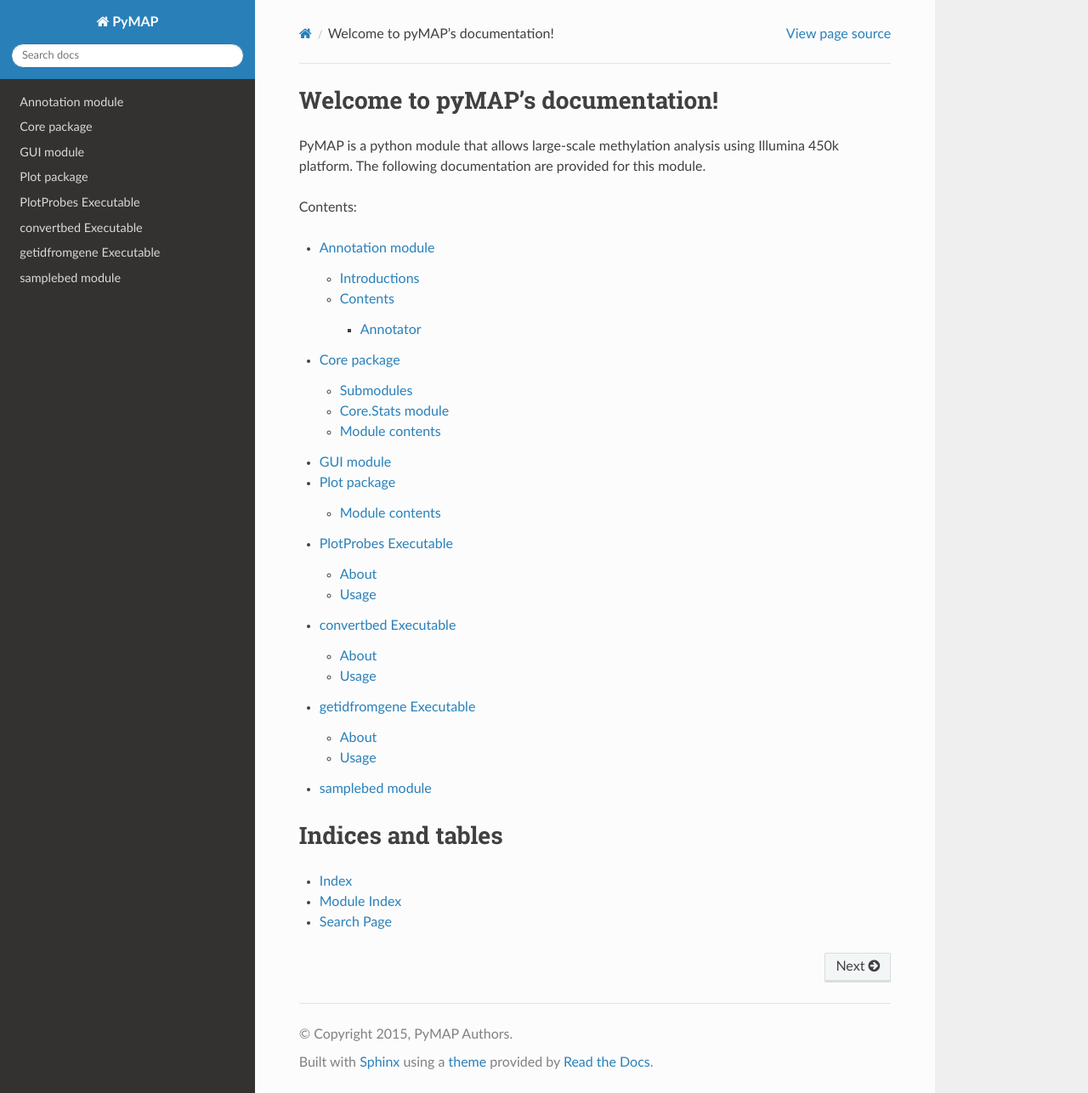
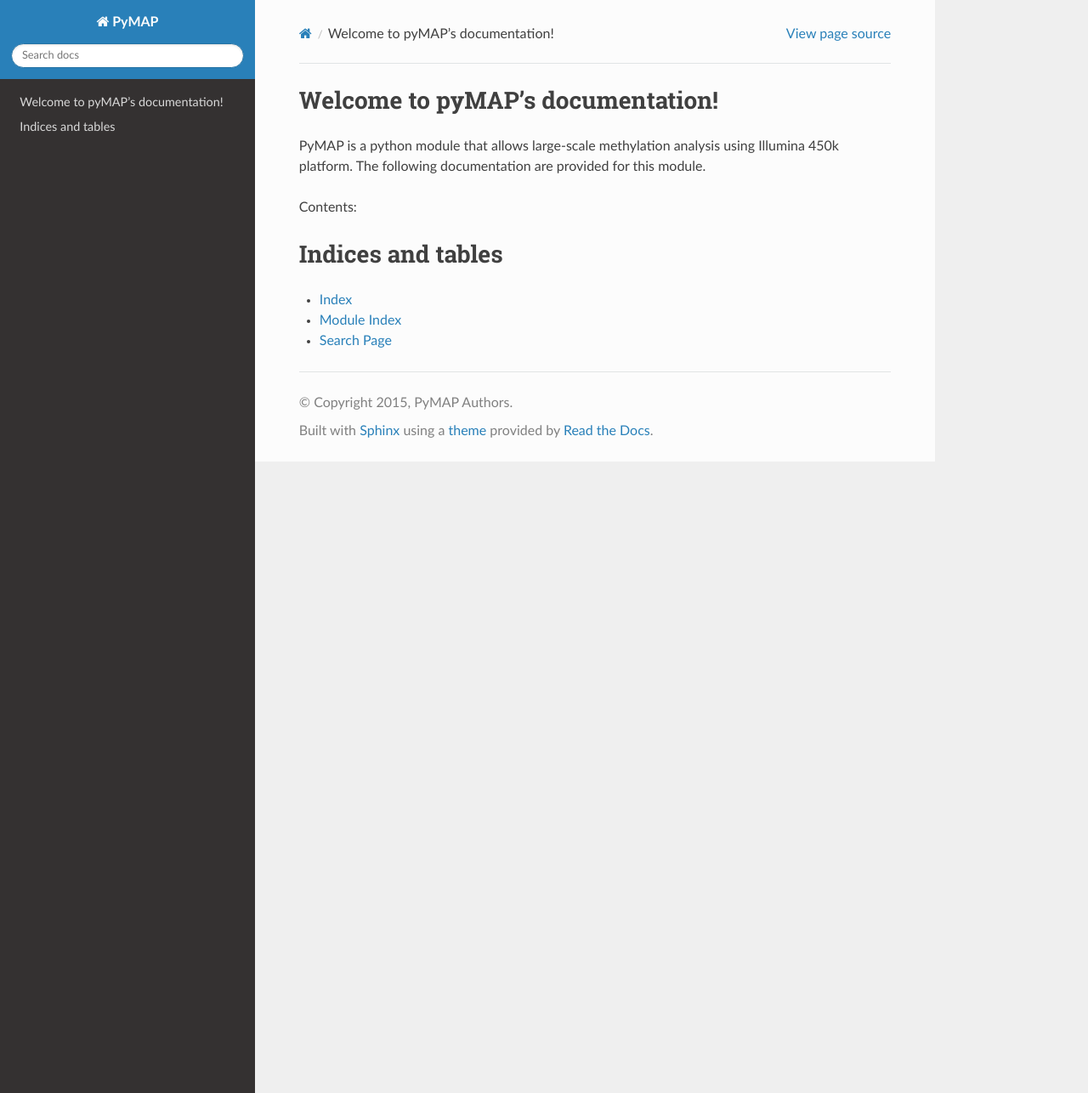
Before and after one commit to AminMahpour/PyMAP, a Sphinx documentation site: the page built from docs/index.rst, in a window 1280 px wide and 1286 px high. Shown: the whole window at 85% size. Built offline with Sphinx 7.4.7 and the Read the Docs theme 2.0.0, drawn with Linux system fonts in a browser that asks for light colours.

Commit message:
updated documentations.

```diff
--- a/docs/index.rst
+++ b/docs/index.rst
@@ -10,17 +10,6 @@ The following documentation are provided for this module.
 
 Contents:
 
-.. toctree::
-   :maxdepth: 4
-
-   Annotation
-   Core
-   GUI
-   Plot
-   PlotProbes
-   convertbed
-   getidfromgene
-   samplebed
 
 
 Indices and tables
```
